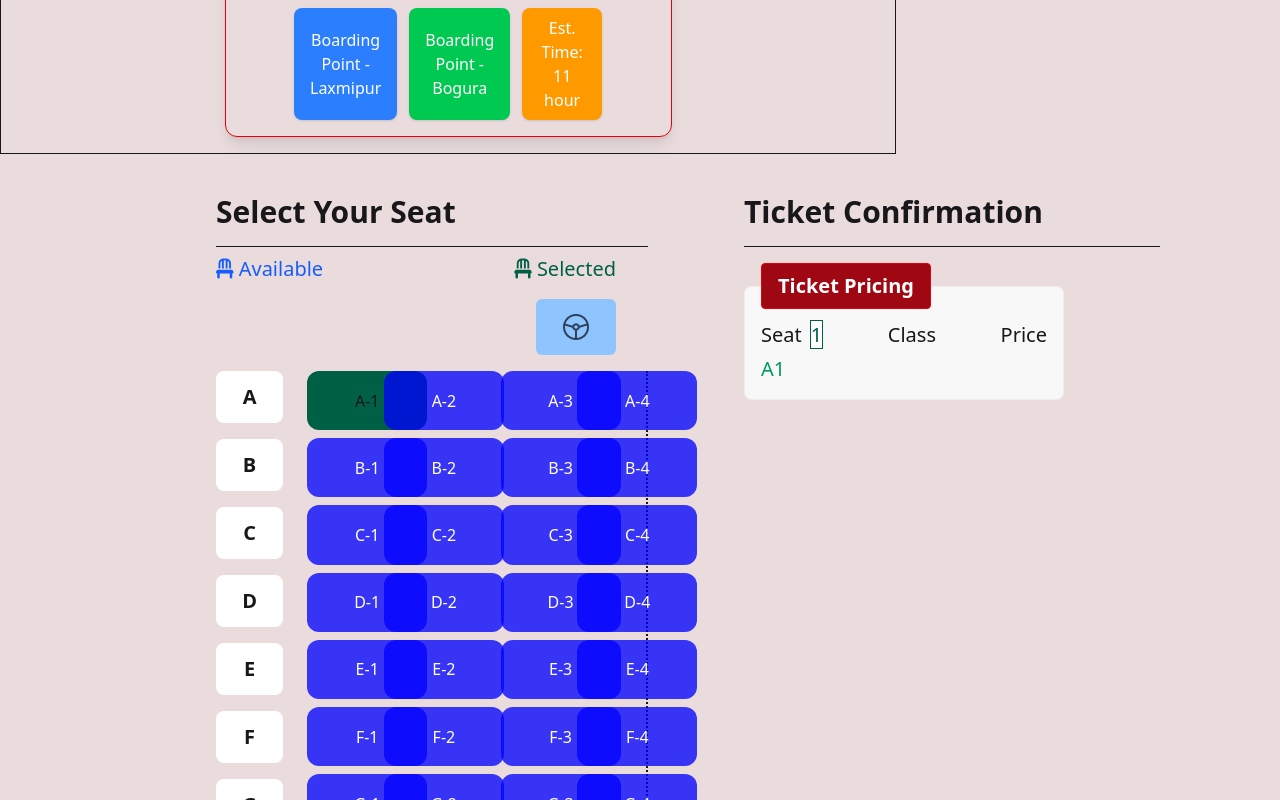
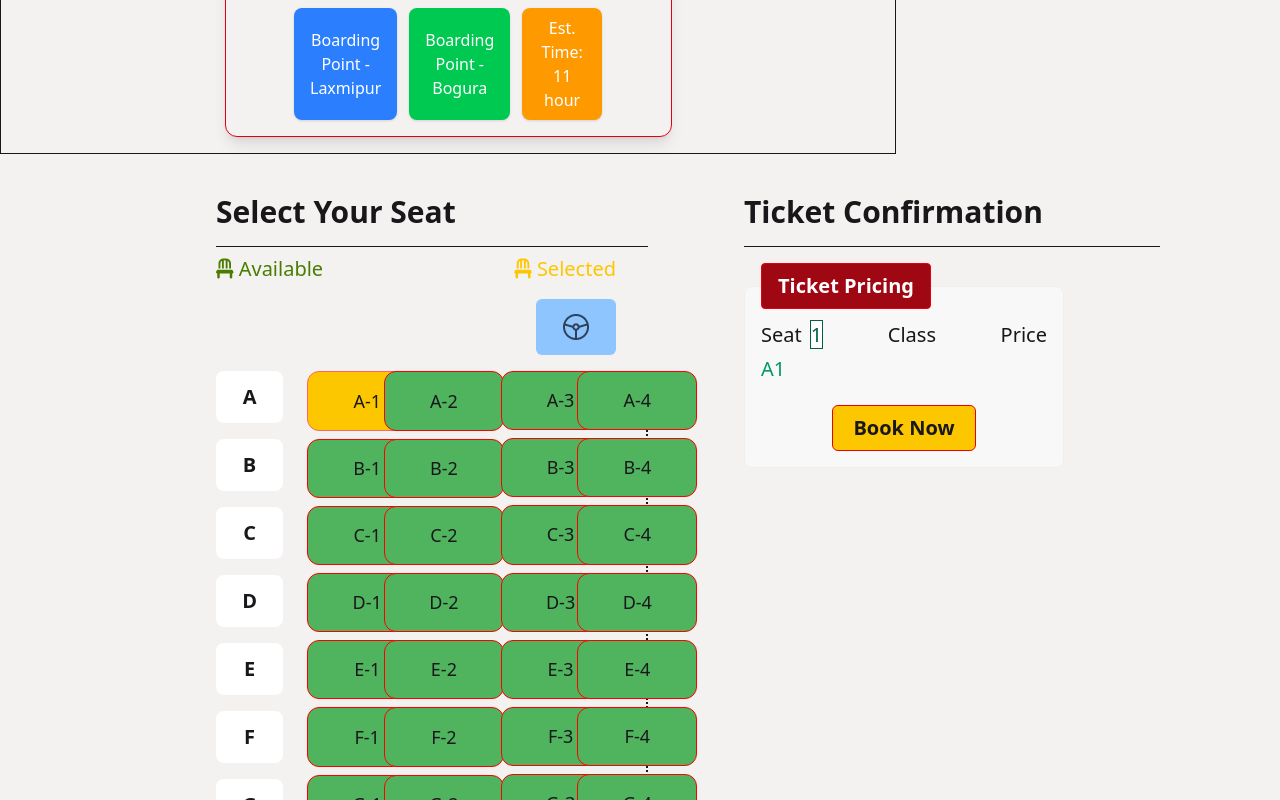
Before and after one commit to salman60mahmud/eraz-travel, a website: page Frontend/index.html in a window 1280 px wide. Both pictures are taken after a click on the button "A-1". Shown: the part 1617-2417 px from the top of the page. Drawn offline with nearby package versions, Linux system fonts and the light colour scheme.

Commit message:
book now button triggered

```diff
--- a/Frontend/index.html
+++ b/Frontend/index.html
@@ -145,8 +145,8 @@
                 <h3 class="text-3xl font-semibold">Select Your Seat</h3>
                 <hr class="mt-4">
                 <div class="flex justify-between mt-2">
-                    <h3 class="text-xl text-blue-600"><i class="fa-solid fa-chair"></i> Available</h3>
-                    <h3 class="text-emerald-800 mb-4 pr-8 text-xl"><i class="fa-solid fa-chair"></i> Selected</h3>
+                    <h3 class="text-xl text-lime-700"><i class="fa-solid fa-chair"></i> Available</h3>
+                    <h3 class="text-yellow-400 mb-4 pr-8 text-xl"><i class="fa-solid fa-chair"></i> Selected</h3>
                 </div>
             </div>
             <div class="md:flex justify-between hidden">
@@ -238,6 +238,8 @@
                     <div>Price</div>
                 </section>
                 <div id="dashboard"></div>
+                <!-- book now button -->
+                <button id="booking" class="text-xl px-3 py-2 mx-auto border-1 border-red-600 w-36 rounded-md font-semibold bg-yellow-400 hover:bg-yellow-500 mt-4" disabled>Book Now</button>
 
             </fieldset>
 
--- a/Frontend/script.js
+++ b/Frontend/script.js
@@ -3,7 +3,9 @@ let seat = 40;
 let available_seat = document.getElementById('available_seat');
 available_seat.innerText = `${seat} Seats available`;
 
-const clicked_seat = [];
+let clicked_seat = [];
+let booked_seat = [];
+
 function select_seat(id) {
     let index = clicked_seat.indexOf(id);
     const button = document.getElementById(id);
@@ -17,14 +19,14 @@ function select_seat(id) {
         }
         clicked_seat.push(id);
         button.classList.remove('seat-selection');
-        button.classList.add('bg-emerald-800', 'rounded-xl', 'w-30');
+        button.classList.add('bg-yellow-400', 'border-1', 'border-red-400', 'text-lg', 'rounded-xl', 'w-30');
         show_data();
-        seat_numbers()
+        seat_numbers();
         return;
     }
     else {
         clicked_seat.splice(index, 1);
-        button.classList.remove('bg-emerald-800', 'rounded-xl', 'w-30');
+        button.classList.remove('bg-yellow-400', 'border-1', 'border-red-400', 'text-lg', 'rounded-xl', 'w-30');
         button.classList.add('seat-selection');
         show_data();
         seat_numbers();
@@ -33,6 +35,8 @@ function select_seat(id) {
 }
 
 function show_data() {
+
+    // Clear the dashboard and reset
     const dashboard = document.getElementById('dashboard');
     dashboard.innerHTML = '';
 
@@ -46,6 +50,29 @@ function show_data() {
 }
 
 function seat_numbers() {
+    let clicked_number1 = clicked_seat.length;
     const clicked_number = document.getElementById('seat_numbers');
-    clicked_number.innerText = clicked_seat.length;
+    clicked_number.innerText = clicked_number1;
+
+    const book_now = document.getElementById('booking');
+    if (clicked_number1 > 0) {
+        book_now.removeAttribute('disabled');
+        book_now.addEventListener('click', book_button);
+    }
+    else {
+        book_now.setAttribute('disabled', true);
+    }
 }
+
+function book_button() {
+    booked_seat = [...booked_seat, ...clicked_seat];
+
+    for (let x of clicked_seat) {
+        let booked_disable = document.getElementById(x);
+        booked_disable.setAttribute('disabled', true);
+        booked_disable.classList.add('bg-red-600');
+        booked_disable.classList.remove('bg-yellow-400');
+    }
+    clicked_seat = [];
+
+}
--- a/Frontend/style.css
+++ b/Frontend/style.css
@@ -26,7 +26,7 @@
 }
 
 .background {
-    background-color: #eadcdc;
+    background-color: #f4f1f1;
 }
 
 .table-font {
@@ -34,15 +34,15 @@
 }
 
 .seat-selection {
-    color: white;
-    font: 800;
+    font-size: 18px;
     width: 120px;
     height: auto;
-    background-color: rgba(0, 0, 255, 0.762);
     border-radius: 12px;
+    border: 1px solid red;
+    background-color: rgb(80, 180, 95);
     box-shadow: 2px;
 }
 
 .seat-selection:hover {
-    background-color: blue;
+    background-color: rgb(59, 146, 59);
 }
```
